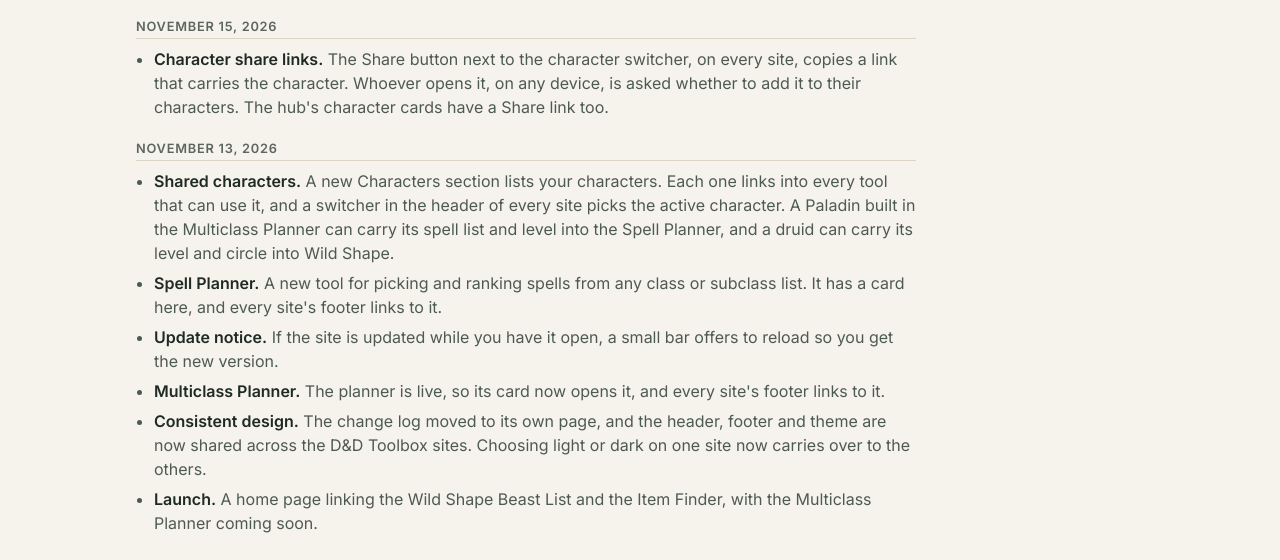
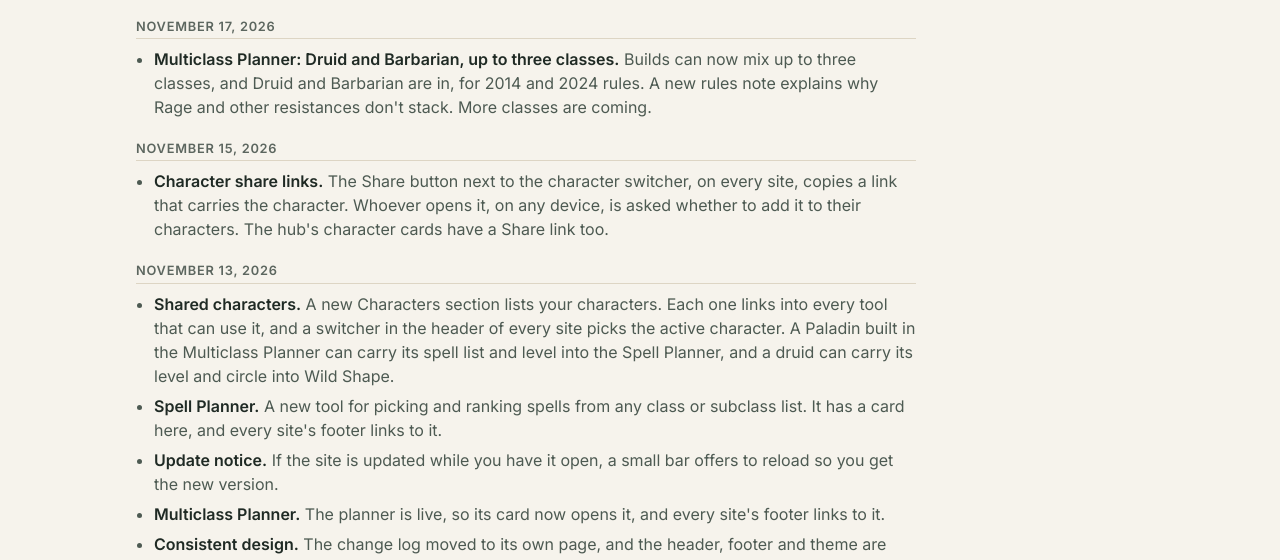
Before and after one commit to WernerCD/dnd, a plain HTML site: page site/changes.html in a window 1280 px wide. Shown: the part 240-800 px from the top of the page. Drawn offline with Linux system fonts and the light colour scheme.

Commit message:
Hub: Multiclass Planner card now says up to three classes, with Druid and Barbarian
Co-Authored-By: Claude Opus 5.5 <noreply@anthropic.com>

```diff
--- a/site/changes.html
+++ b/site/changes.html
@@ -48,6 +48,13 @@
   <p class="intro">What's new on the D&amp;D Toolbox home page. Each tool keeps its own change log, linked from its header.</p>
 
   <section class="change-day">
+    <h3><time datetime="2026-11-17">November 17, 2026</time></h3>
+    <ul>
+      <li><b>Multiclass Planner: Druid and Barbarian, up to three classes.</b> Builds can now mix up to three classes, and Druid and Barbarian are in, for 2014 and 2024 rules. A new rules note explains why Rage and other resistances don't stack. More classes are coming.</li>
+    </ul>
+  </section>
+
+  <section class="change-day">
     <h3><time datetime="2026-11-15">November 15, 2026</time></h3>
     <ul>
       <li><b>Character share links.</b> The Share button next to the character switcher, on every site, copies a link that carries the character. Whoever opens it, on any device, is asked whether to add it to their characters. The hub's character cards have a Share link too.</li>
```
Also changed, not shown: site/index.html (+1 -1 lines).
